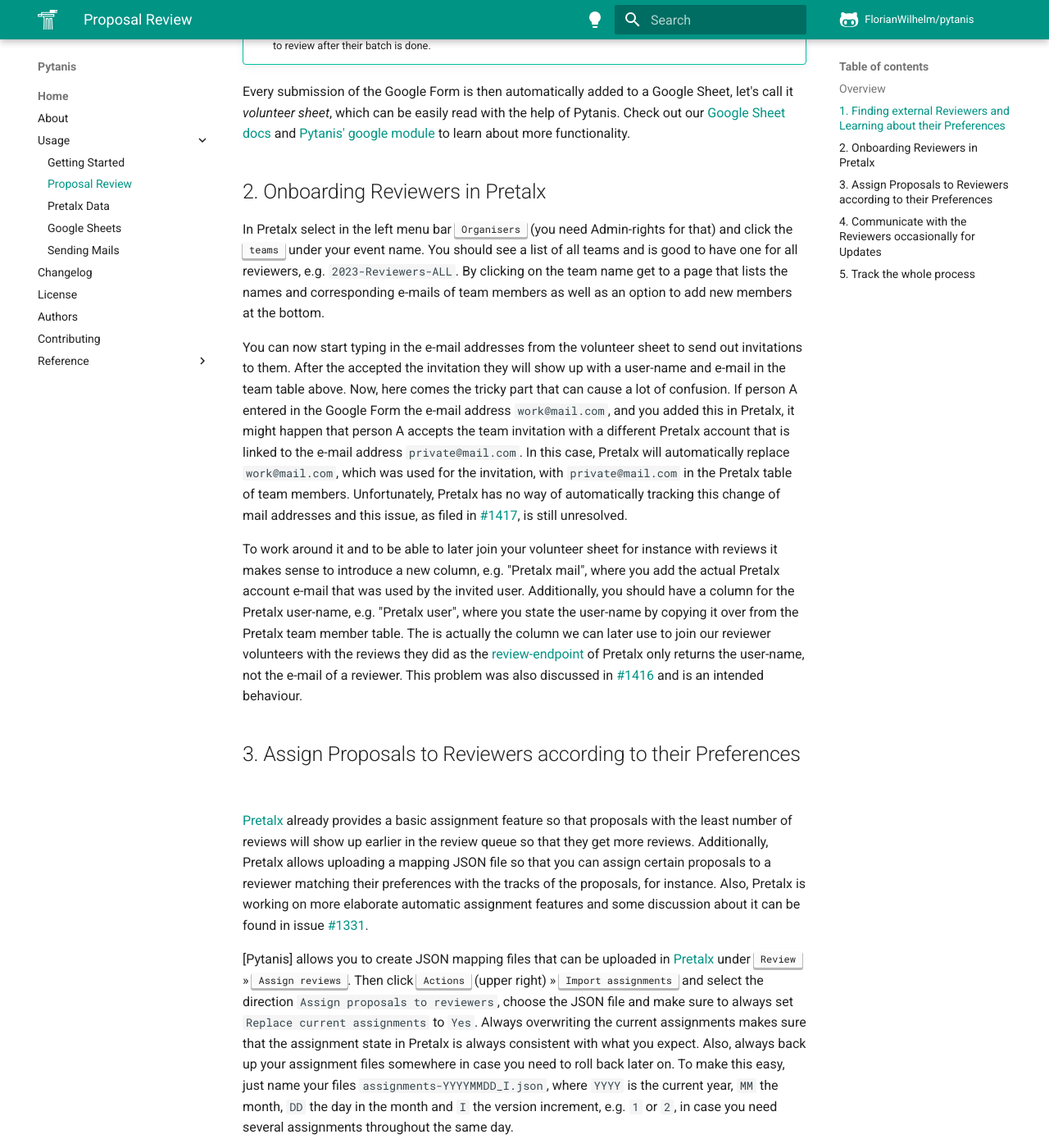
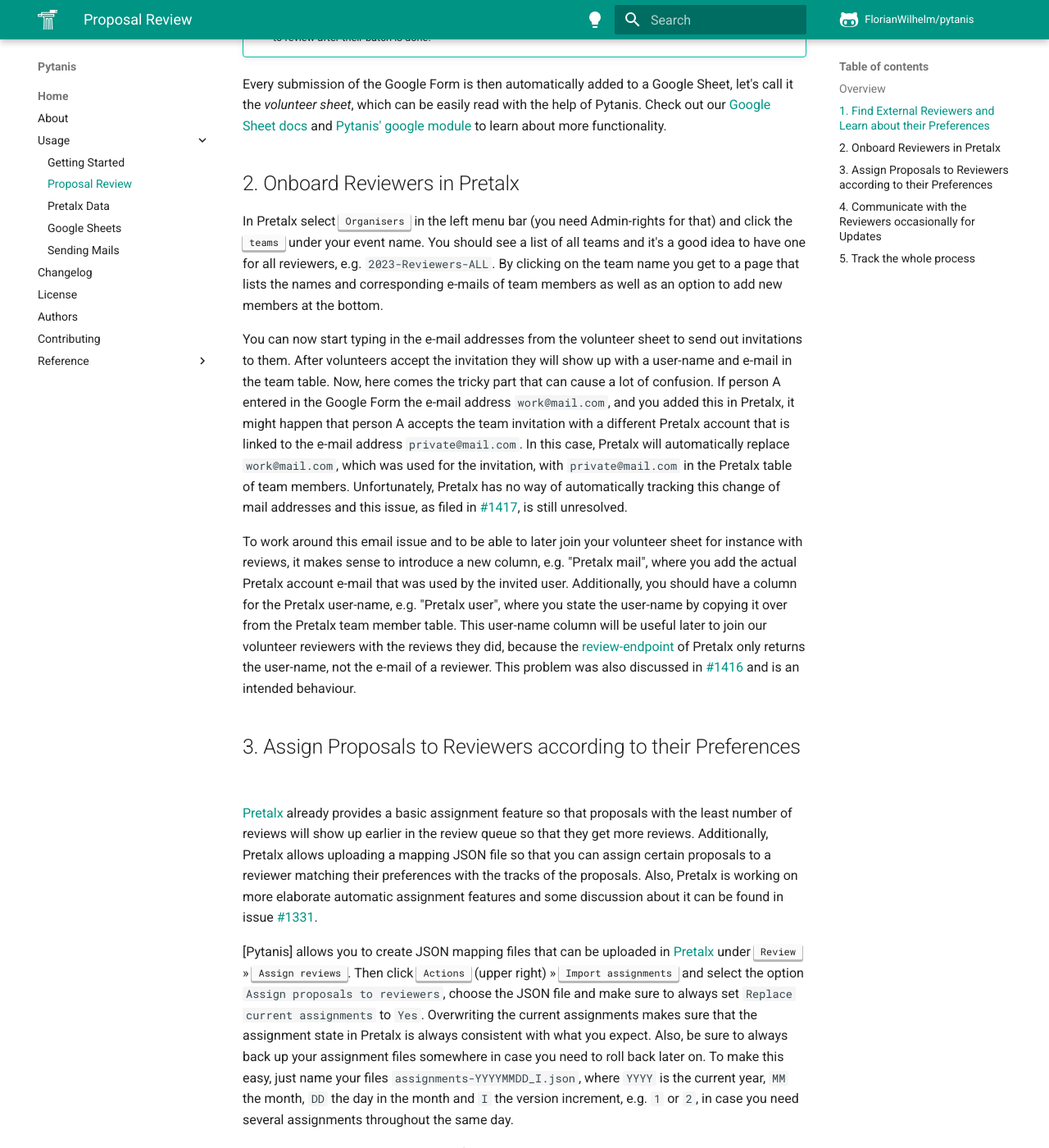
Before and after one commit to FlorianWilhelm/pytanis, an MkDocs documentation site: the page built from docs/usage/review.md, in a window 1280 px wide and 1400 px high, scrolled down 1445 px. Shown: the whole window at 82% size. Built offline with MkDocs 1.6.1 and Material for MkDocs 9.7.7, drawn with Linux system fonts in a browser that asks for light colours; comment, search, counter and statistics services are not loaded; the version menu is left out; some of the changed text lies outside the part shown.

Commit message:
Update review.md

```diff
--- a/docs/usage/review.md
+++ b/docs/usage/review.md
@@ -2,27 +2,27 @@
 
 ## Overview
 
-On a high-level, the review process of the proposals for a conference works like that:
+On a high-level, the review process of the proposals for a conference works as follows:
 
-1. finding external reviewers and learning about their preferences,
-2. onboarding reviewers in [Pretalx],
+1. find external reviewers and learn about their preferences,
+2. onboard reviewers in [Pretalx],
 3. assign proposals to reviewers according to their preferences,
 4. communicate with the reviewers occasionally for updates,
 5. track the whole process.
 
-## 1. Finding external Reviewers and Learning about their Preferences
+## 1. Find External Reviewers and Learn about their Preferences
 
 For the PyConDE / PyData Berlin 2023, we were looking for about 50 external reviewers since we expected about 400
-proposals, and we wanted to have 3 reviews per proposal. This would amount to about 25 proposals to review per person
-and still manageable within a few weeks if you schedule 5-15 minutes per proposal.
+proposals, and we wanted to have 3 reviews per proposal. This would amount to about 25 proposals to review per person, which
+is manageable within a few weeks if you schedule 5-15 minutes per proposal.
 
-To get external reviewers, we would only ask within our circle of trust and refer them to some [Google Forms]. This
+To get external reviewers, we decided that would only ask within our (Program Committee members') circle of trust and refer them to [Google Forms]. The form
 basically consisted of following questions with descriptions:
 
 * **Name** \[short answer\]: Please write your name starting with your first name, e.g. Albert Einstein.
 * **Affiliation** \[short answer\]: Please state the name or organisation you are affiliated with.
 * **Who do you know from the Committee?** \[short answer\]: We believe in the ring of trust model. With this question, we really only
-  want to make sure that not random people sign up with no connection to any member of the Program Committee at all.
+  want to make sure that random people are not signing up with no connection to any member of the Program Committee.
 * **Availability during the Review Period** \[checkboxes]: The bulk of the review work will take place from January 5th to February
   13th, 2023, so it is important that you are broadly available during this period. That being said, you will be quite
   flexible in managing your time but being on vacation with no internet for 3 weeks might be suboptimal here ;-)
@@ -43,48 +43,48 @@
       they only want to be assigned a single batch, or if they are also interested in getting more proposals to review after
       their batch is done.
 
-Every submission of the Google Form is then automatically added to a Google Sheet, let's call it *volunteer sheet*, which can be easily read with the
+Every submission of the Google Form is then automatically added to a Google Sheet, let's call it the *volunteer sheet*, which can be easily read with the
 help of Pytanis. Check out our [Google Sheet docs](gsheet.md) and [Pytanis' google module] to learn about more functionality.
 
 
-## 2. Onboarding Reviewers in Pretalx
+## 2. Onboard Reviewers in Pretalx
 
-In Pretalx select in the left menu bar <kbd>Organisers</kbd> (you need Admin-rights for that) and click the <kbd>teams</kbd> under your event name.
-You should see a list of all teams and is good to have one for all reviewers, e.g. `2023-Reviewers-ALL`. By clicking on the team name
+In Pretalx select <kbd>Organisers</kbd> in the left menu bar (you need Admin-rights for that) and click the <kbd>teams</kbd> under your event name.
+You should see a list of all teams and it's a good idea to have one for all reviewers, e.g. `2023-Reviewers-ALL`. By clicking on the team name you
 get to a page that lists the names and corresponding e-mails of team members as well as an option to add new members at the bottom.
 
-You can now start typing in the e-mail addresses from the volunteer sheet to send out invitations to them. After the accepted
-the invitation they will show up with a user-name and e-mail in the team table above. Now, here comes the tricky part that can
+You can now start typing in the e-mail addresses from the volunteer sheet to send out invitations to them. After volunteers accept
+the invitation they will show up with a user-name and e-mail in the team table. Now, here comes the tricky part that can
 cause a lot of confusion. If person A entered in the Google Form the e-mail address `work@mail.com`, and you added this in Pretalx,
 it might happen that person A accepts the team invitation with a different Pretalx account that is linked to the e-mail
 address `private@mail.com`. In this case, Pretalx will automatically replace `work@mail.com`, which was used for the invitation,
 with `private@mail.com` in the Pretalx table of team members.
 Unfortunately, Pretalx has no way of automatically tracking this change of mail addresses and this issue, as filed in [#1417], is still unresolved.
 
-To work around it and to be able to later join your volunteer sheet for instance with reviews it makes sense to introduce
+To work around this email issue and to be able to later join your volunteer sheet for instance with reviews, it makes sense to introduce
 a new column, e.g. "Pretalx mail", where you add the actual Pretalx account e-mail that was used by the invited user.
 Additionally, you should have a column for the Pretalx user-name, e.g. "Pretalx user", where you state the user-name
-by copying it over from the Pretalx team member table. The is actually the column we can later use to join our reviewer volunteers
-with the reviews they did as the [review-endpoint] of Pretalx only returns the user-name, not the e-mail of a reviewer.
+by copying it over from the Pretalx team member table. This user-name column will be useful later to join our volunteer reviewers
+with the reviews they did, because the [review-endpoint] of Pretalx only returns the user-name, not the e-mail of a reviewer.
 This problem was also discussed in [#1416] and is an intended behaviour.
 
 ## 3. Assign Proposals to Reviewers according to their Preferences
 
 [Pretalx] already provides a basic assignment feature so that proposals with the least number of reviews will show up earlier
 in the review queue so that they get more reviews. Additionally, Pretalx allows uploading a mapping JSON file so that you can
-assign certain proposals to a reviewer matching their preferences with the tracks of the proposals, for instance. Also, Pretalx
+assign certain proposals to a reviewer matching their preferences with the tracks of the proposals. Also, Pretalx
 is working on more elaborate automatic assignment features and some discussion about it can be found in issue [#1331].
 
 [Pytanis] allows you to create JSON mapping files that can be uploaded in [Pretalx] under <kbd>Review</kbd> » <kbd>Assign reviews</kbd>.
-Then click <kbd>Actions</kbd> (upper right) » <kbd>Import assignments</kbd> and select the direction `Assign proposals to reviewers`,
-choose the JSON file and make sure to always set `Replace current assignments` to `Yes`. Always overwriting the current assignments
-makes sure that the assignment state in Pretalx is always consistent with what you expect. Also, always back up your assignment files
+Then click <kbd>Actions</kbd> (upper right) » <kbd>Import assignments</kbd> and select the option `Assign proposals to reviewers`,
+choose the JSON file and make sure to always set `Replace current assignments` to `Yes`. Overwriting the current assignments
+makes sure that the assignment state in Pretalx is always consistent with what you expect. Also, be sure to always back up your assignment files
 somewhere in case you need to roll back later on. To make this easy, just name your files `assignments-YYYYMMDD_I.json`,
 where `YYYY` is the current year, `MM` the month, `DD` the day in the month and `I` the version increment, e.g. `1` or `2`,
 in case you need several assignments throughout the same day.
 
-So how do you create now such an assignment file using Pytanis? Currently, we implemented in a notebook a first simple algorithm
-that you can easily just run. Fancier algorithms will come in the future and don't hesitate to [contribute].
+So how do you create an assignment file using Pytanis? Currently, we have implemented in a notebook an initial simple algorithm
+that can be easily run. Fancier algorithms will come in the future and don't hesitate to [contribute].
 The main idea of the algorithm is to set a goal of number of reviews for each proposal, e.g. 3 reviews, and a certain buffer, e.g. 1.
 This means every proposal is assigned to goal number of reviews + buffer - current review number in case the current review number is not
 already equal or greater than the goal number of reviews. Rerunning this assignment frequently helps to avoid overshooting as
```
Also changed, not shown: other parts of docs/usage/review.md (+5 -5 lines).
